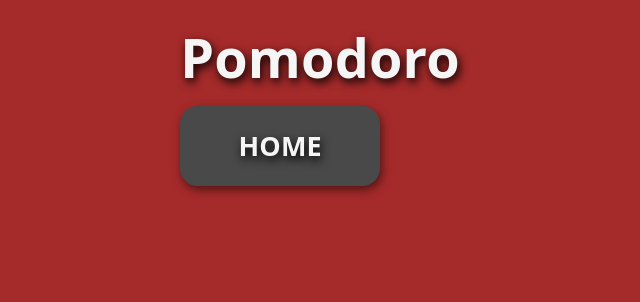
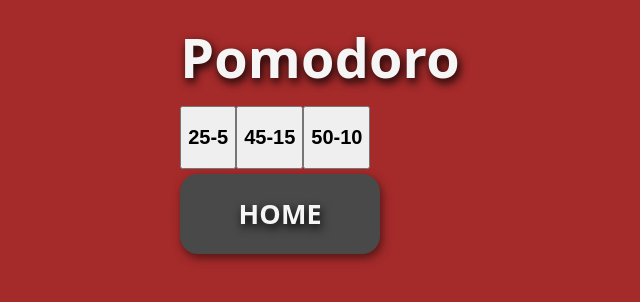
Before and after one commit to JuanPisDev/AtentionHacks, a React (Vite) app in the folder AtentionHacks/: page /Pomodoro in a window 1280 px wide. Shown: the top 302 px of the page, without its empty margins (320-960 px from the left). Built offline with nearby package versions, Linux system fonts and the light colour scheme.

Commit message:
Worked on the new section for pomodoros

```diff
--- a/AtentionHacks/src/components/MeditationComponents/RhythmModal.jsx
+++ b/AtentionHacks/src/components/MeditationComponents/RhythmModal.jsx
@@ -136,7 +136,7 @@ function RhythmModal({rhythm, rhythmTime, setRhythmTime, usingRhythm, setUsingRh
         <>
             {usingRhythm === "setTime" && (
                     <div className={styles.modalOverlay}>
-                        <form className={styles.rhythmModal} action=""
+                        <form className={styles.rhythmModal}
 
                         onSubmit={(ev)=>{
                             ev.preventDefault();
--- /dev/null
+++ b/AtentionHacks/src/components/PomodoroComponents/PomodoroModal.jsx
@@ -0,0 +1,56 @@
+import {useState} from 'react';
+
+function PomodoroModal({selectedPomodoro, usingPomodoro,setUsingPomodoro, onClose}){
+
+    function handleStartPomodoro(ev){
+        ev.preventDefault();
+        if(sessions === ""  || sessions < 1 || !Number.isInteger(sessions)){
+            return;
+        }
+        setUsingPomodoro("inUse");
+    }
+
+    const [sessions, setSessions] = useState(3);
+
+    return(
+        <>
+            {usingPomodoro === "setSessions" &&
+                <>
+                    <form inSubmit={handleStartPomodoro}>
+                        <h2>
+                            Trabajo: {selectedPomodoro.activeTime}
+                            {" "}
+                            Descanso: {selectedPomodoro.restTime}
+                        </h2>
+                            <label htmlFor="sessions">Cantidad de Sesiones</label>
+                            <input
+                                id="sessions"
+                                type="number"
+                                min="1"
+                                step="1"
+                                value={sessions}
+                                onChange={(ev) => {
+                                    const value = ev.target.value;
+                                    setSessions(value === "" ? "" : Number(value));
+                                }}
+                                required
+                                />
+                            <button type='submit'>INICIAR</button>
+                            <button onClick={onClose}>CANCELAR</button>
+                    </form>
+                </>
+            }
+            {usingPomodoro === "inUse" && (
+                <>
+
+                </>
+            )
+
+
+
+            }
+        </>
+    )
+}
+
+export default PomodoroModal
--- /dev/null
+++ b/AtentionHacks/src/components/PomodoroComponents/PomodoroModule.jsx
@@ -0,0 +1,11 @@
+function PomodoroModule({pomodoroStructure, onSelect}){
+    return(
+        <>
+            <button type="button" onClick={onSelect}>
+                <h2>{`${pomodoroStructure.activeTime}-${pomodoroStructure.restTime}`}</h2>
+            </button>
+        </>
+    )
+}
+
+export default PomodoroModule
--- a/AtentionHacks/src/components/PomodoroComponents/styles/PomodoroStyles.module.css
+++ b/AtentionHacks/src/components/PomodoroComponents/styles/PomodoroStyles.module.css
@@ -1,4 +1,4 @@
-.pageTitle{
+.pageTitle {
     color: whitesmoke;
     font-size: 3rem;
     text-align: center;
--- a/AtentionHacks/src/pages/Pomodoro.jsx
+++ b/AtentionHacks/src/pages/Pomodoro.jsx
@@ -1,14 +1,68 @@
 import styles from "../components/PomodoroComponents/styles/PomodoroStyles.module.css"
 import HomeButton from "../components/HomeComponents/HomeButton"
+import PomodoroModule from "../components/PomodoroComponents/PomodoroModule"
+import PomodoroModal from "../components/PomodoroComponents/PomodoroModal"
+import  { useEffect, useState } from "react";
+
+
 
 function Pomodoro(){
+
+    const [pomodoros, setPomodoro] = useState(() => {
+
+        try {
+            const savedPomodoros =  localStorage.getItem("myPomodoro")
+
+            return savedPomodoros
+            ? JSON.parse(savedPomodoros)
+            : [
+                {
+                    id: crypto.randomUUID(),
+                    activeTime: 25,
+                    restTime: 5,
+                },
+                {
+                    id: crypto.randomUUID(),
+                    activeTime: 45,
+                    restTime: 15,
+                },
+                {
+                    id: crypto.randomUUID(),
+                    activeTime: 50,
+                    restTime: 10,
+                }
+            ];
+        } catch {
+            return [];
+        }
+    });
+
+    const [selectedPomodoro, setSelectedPomodoro] = useState(null);
+    const [usingPomodoro, setUsingPomodoro] = useState(null);
 
 
     return(
         <>
             <h1 className={styles.pageTitle}>Pomodoro</h1>
+            {usingPomodoro &&
+                <PomodoroModal
+                    selectedPomodoro={selectedPomodoro}
+                    usingPomodoro = {usingPomodoro}
+                    setUsingPomodoro={setUsingPomodoro}
+                    onClose={() => {setSelectedPomodoro(null); setUsingPomodoro(null);}}
+                />
+            }
             <div>
-
+                {pomodoros.map((pomodoro) => (
+                    <PomodoroModule
+                        key={pomodoro.id}
+                        pomodoroStructure={pomodoro}
+                        onSelect={() => {
+                            setSelectedPomodoro(pomodoro);
+                            setUsingPomodoro("setSessions");
+                        }}
+                    />
+                ))}
             </div>
             <HomeButton />
         </>
```
